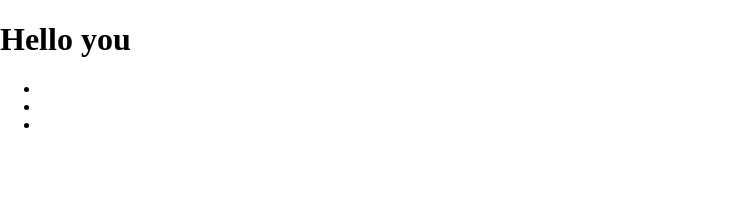
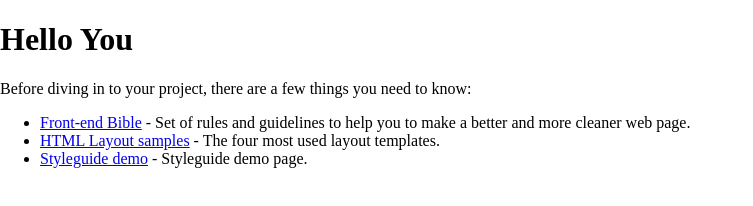
Before and after one commit to devbridge/Front-End-Toolkit, a plain HTML site: page index.html in a window 1280 px wide. Shown: the whole page, without its empty margins (0-753 px from the left). Drawn offline with Linux system fonts and the light colour scheme.

Commit message:
Update index.html

```diff
--- a/index.html
+++ b/index.html
@@ -11,11 +11,12 @@
 </head>
 <body>
 
-<h1>Hello you</h1>
+<h1>Hello You</h1>
+<p>Before diving in to your project, there are a few things you need to know:</p>
 <ul>
-    <li></li>
-    <li></li>
-    <li></li>
+    <li><a href="https://github.com/devbridge/Front-End-Toolkit/wiki/Front-End-Bible" target="_blank">Front-end Bible</a> - Set of rules and guidelines to help you to make a better and more cleaner web page.</li>
+    <li><a href="https://github.com/devbridge/Front-End-Toolkit/wiki/Layout-samples" target="_blank">HTML Layout samples</a> - The four most used layout templates.</li>
+    <li><a href="https://github.com/devbridge/Front-End-Toolkit/wiki/Styleguide">Styleguide demo</a> - Styleguide demo page.</li>
 </ul>
 
 </body>
```
